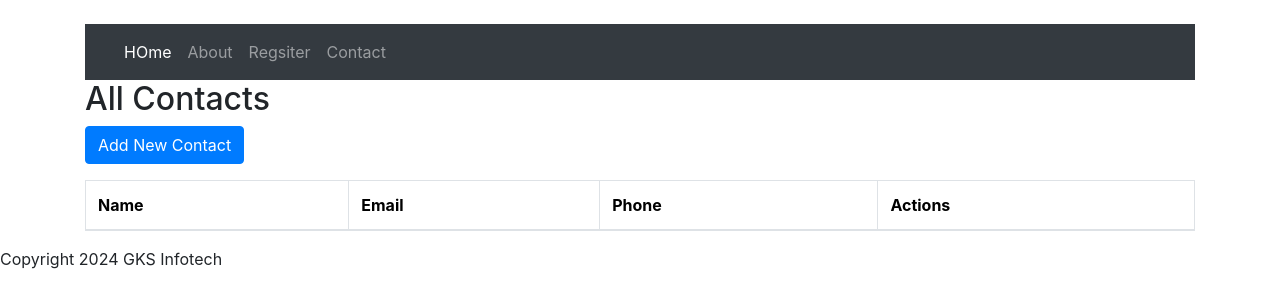
After one commit to anandvmclt/gks-python-tutorials, a Flask app: page / in a window 1280 px wide. The commit adds this page. Shown: the top 308 px of the page. Run offline with Flask 3, Linux system fonts and the light colour scheme; lists and menus that the app fills with data are empty; some libraries are stand-ins or nearby versions.

Commit message:
Added flask forms and validations

```diff
--- a/app.py
+++ b/app.py
@@ -1,29 +1,27 @@
-from flask import Flask,  render_template, request, redirect, flash, jsonify
+
+from flask import Flask, render_template, request, redirect, url_for, flash,jsonify
 from flask_sqlalchemy import SQLAlchemy
-from sqlalchemy import Column, Integer, String
-# from flask_wtf import FlaskForm
-# from wtforms import StringField, TextAreaField, SubmitField
-# from wtforms.validators import DataRequired, Email, Length
+from flask_wtf import FlaskForm
+from wtforms import StringField, TextAreaField, SubmitField
+from wtforms.validators import DataRequired, Email, Length
 
-# Initialize the Flask application
+# Initialize Flask app and configure database
 app = Flask(__name__)
-app.config['SECRET_KEY'] = 'asdff'
+app.config['SECRET_KEY'] = 'gksinfotech'
 app.config['SQLALCHEMY_DATABASE_URI'] = 'sqlite:///contact.db'
 # app.config['SQLALCHEMY_TRACK_MODIFICATIONS'] = False
-
-# Initialize SQLAlchemy with the Flask app
 db = SQLAlchemy(app)
 
 # Define the Contact model
 class Contact(db.Model):
-    id = Column(Integer, primary_key=True)
-    name = Column(String(50), nullable=False)
-    email = Column(String(100), nullable=False)
-    phone = Column(String(20), nullable=False)
-    message = Column(String(500), nullable=True)
+    id = db.Column(db.Integer, primary_key=True)
+    name = db.Column(db.String(50), nullable=False)
+    email = db.Column(db.String(100), nullable=False)
+    phone = db.Column(db.String(20), nullable=False)
+    message = db.Column(db.String(500), nullable=True)
 
-# Define the ContactForm using Flask-WTF
-"""
+
+# Define the Contact form using Flask-WTF
 class ContactForm(FlaskForm):
     name = StringField('Name', validators=[DataRequired(), Length(max=50)])
     email = StringField('Email', validators=[DataRequired(), Email(), Length(max=100)])
@@ -32,54 +30,70 @@ class ContactForm(FlaskForm):
     submit = SubmitField('Submit')
 
 
-# Route to display the contact form and handle form submission
-@app.route('/', methods=['GET', 'POST'])
-def contact():
+# Route to list all contacts
+@app.route('/')
+def index():
+    contacts = Contact.query.all()
+    return render_template('index.html', contacts=contacts)
+
+# Route to view a contact
+# Route to create a new contact
+@app.route('/create', methods=['GET', 'POST'])
+def create():
     form = ContactForm()
     if form.validate_on_submit():
-        # Create a new Contact instance
         new_contact = Contact(
             name=form.name.data,
             email=form.email.data,
             phone=form.phone.data,
             message=form.message.data
         )
-        # Add and commit the new contact to the database
         db.session.add(new_contact)
         db.session.commit()
-        flash('Message sent successfully!', 'success')
-        return redirect(url_for('contact'))
-    return render_template('contact.html', form=form)
+        flash('Contact created successfully!', 'success')
+        return redirect(url_for('index'))
+    else:
+        # Flash validation errors if form submission fails
+        for field, errors in form.errors.items():
+            for error in errors:
+                flash(f"{field}: {error}", 'danger')
+    return render_template('create.html', form=form)
 
-"""
-
-# Route to create a new contact record
-@app.route('/create-contact', methods=['POST', 'GET'])
-def create_contact():
-    if request.method == 'POST':
-        name = request.form['name']
-        email = request.form['email']
-        message = request.form['message']
-        phone = request.form['phone'],
-
-        print(" Form data :", name, email, phone, message)
-        # Store the form data into the SQLite database
-        new_contact = Contact(name=name, email=email, phone=str(phone), message=message)
-        db.session.add(new_contact)
-        db.session.commit()
-       # Redirect to a success page
-        return render_template('success.html')
-   # Route to display the contact form
-    return render_template('contact.html')
+# Route to view a contact
+@app.route('/view/<int:id>')
+def view(id):
+    contact = Contact.query.get_or_404(id)
+    return render_template('view.html', contact=contact)
 
 
-@app.route('/contacts', methods=['GET'])
-def get_contacts():
-    contacts = Contact.query.all()
-    return render_template('view-users.html', contacts=contacts)
+# Route to edit a contact
+@app.route('/edit/<int:id>', methods=['GET', 'POST'])
+def edit(id):
+    contact = Contact.query.get_or_404(id)
+    form = ContactForm(obj=contact)
+    if form.validate_on_submit():
+        contact.name = form.name.data
+        contact.email = form.email.data
+        contact.phone = form.phone.data
+        contact.message = form.message.data
+        db.session.commit()
+        flash('Contact updated successfully!', 'success')
+        return redirect(url_for('index'))
+    return render_template('edit.html', form=form, contact=contact)
 
 
-# Initialize the database
+# Route to delete a contact
+@app.route('/delete/<int:id>', methods=['POST'])
+def delete(id):
+    contact = Contact.query.get_or_404(id)
+    db.session.delete(contact)
+    db.session.commit()
+    flash('Contact deleted successfully!', 'success')
+    return redirect(url_for('index'))
+
+
+
+# Initialize database
 with app.app_context():
     db.create_all()
 
--- /dev/null
+++ b/requierments.txt
@@ -0,0 +1,5 @@
+Flask==3.0.3
+Flask-SQLAlchemy==3.1.1
+Flask-WTF==1.2.2
+SQLAlchemy==2.0.36
+WTForms==3.2.1
--- /dev/null
+++ b/templates/base.html
@@ -0,0 +1,45 @@
+<!DOCTYPE html>
+<html lang="en">
+<head>
+    <meta charset="UTF-8">
+    <meta name="viewport" content="width=device-width, initial-scale=1.0">
+    <title>Contact Management</title>
+    <link href="https://cdn.jsdelivr.net/npm/bootstrap@5.3.3/dist/css/bootstrap.min.css" rel="stylesheet">
+    <link rel="stylesheet" href="https://stackpath.bootstrapcdn.com/bootstrap/4.3.1/css/bootstrap.min.css">
+</head>
+<body>
+    <div class="container mt-4">
+        {% with messages = get_flashed_messages(with_categories=true) %}
+        {% if messages %}
+          {% for category, message in messages %}
+            <div class="alert alert-{{ category }}">{{ message }}</div>
+          {% endfor %}
+        {% endif %}
+      {% endwith %}
+        <nav class="navbar navbar-expand-sm bg-dark navbar-dark">
+            <div class="container-fluid">
+              <ul class="navbar-nav">
+                <li class="nav-item">
+                  <a class="nav-link active" href="#">HOme</a>
+                </li>
+                <li class="nav-item">
+                  <a class="nav-link" href="#">About</a>
+                </li>
+                <li class="nav-item">
+                  <a class="nav-link" href="#">Regsiter</a>
+                </li>
+                <li class="nav-item">
+                  <a class="nav-link" href="#">Contact</a>
+                </li>
+              </ul>
+            </div>
+          </nav>
+
+        {% block content %}
+
+        {% endblock %}
+    </div>
+    <p>  Copyright 2024 GKS Infotech </p>
+    <script src="https://cdn.jsdelivr.net/npm/bootstrap@5.3.3/dist/js/bootstrap.bundle.min.js"></script>
+</body>
+</html>
--- a/templates/index.html
+++ b/templates/index.html
@@ -1,14 +1,31 @@
-<!DOCTYPE html>
-<html lang="en">
-<head>
-    <meta charset="UTF-8">
-    <meta name="viewport" content="width=device-width, initial-scale=1.0">
-    <title> Home </title>
-</head>
-<body>
-    <h1>Hello, {{data.name}}!</h1>
-
-    <h2>Your Age : {{data.age}} </h2>
-
-</body>
-</html>
+{% extends "base.html" %}
+{% block content %}
+<h2>All Contacts</h2>
+<a href="{{ url_for('create') }}" class="btn btn-primary mb-3">Add New Contact</a>
+<table class="table table-bordered">
+    <thead>
+        <tr>
+            <th>Name</th>
+            <th>Email</th>
+            <th>Phone</th>
+            <th>Actions</th>
+        </tr>
+    </thead>
+    <tbody>
+        {% for contact in contacts %}
+        <tr>
+            <td>{{ contact.name }}</td>
+            <td>{{ contact.email }}</td>
+            <td>{{ contact.phone }}</td>
+            <td>
+                <a href="{{ url_for('view', id=contact.id) }}" class="btn btn-info btn-sm">View</a>
+                <a href="{{ url_for('edit', id=contact.id) }}" class="btn btn-warning btn-sm">Edit</a>
+                <form action="{{ url_for('delete', id=contact.id) }}" method="POST" style="display:inline;">
+                    <button type="submit" class="btn btn-danger btn-sm">Delete</button>
+                </form>
+            </td>
+        </tr>
+        {% endfor %}
+    </tbody>
+</table>
+{% endblock %}
```
Also changed, not shown: file1.py (deleted, +0 -14 lines), file2.py (deleted, +0 -19 lines), main.py (deleted, +0 -44 lines), templates/contact.html (deleted, +0 -26 lines), templates/create.html (added, +24 -0 lines), templates/edit.html (added, +24 -0 lines), templates/success.html (deleted, +0 -12 lines), templates/view-users.html (deleted, +0 -49 lines), templates/view.html (added, +9 -0 lines), readme.MD (added).
